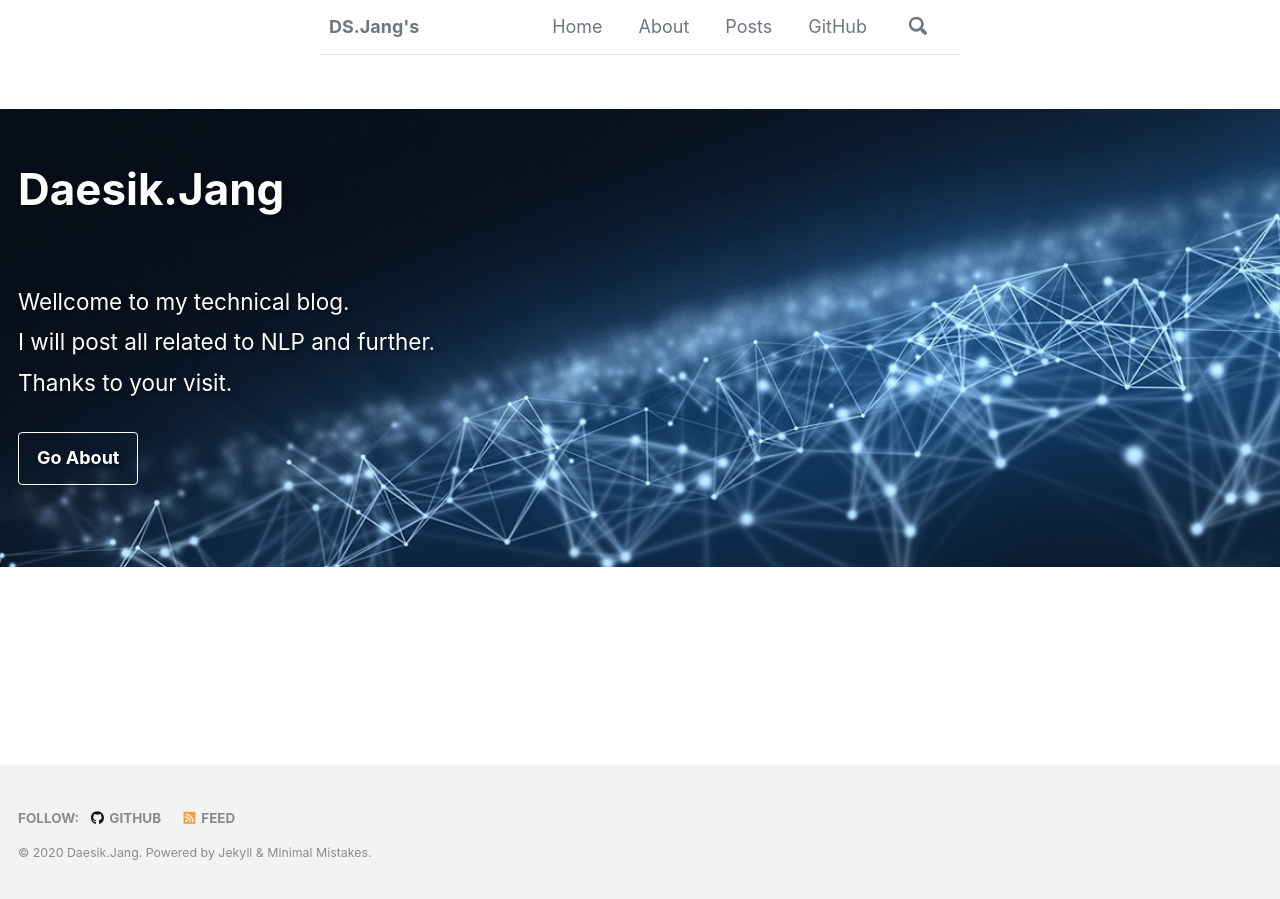
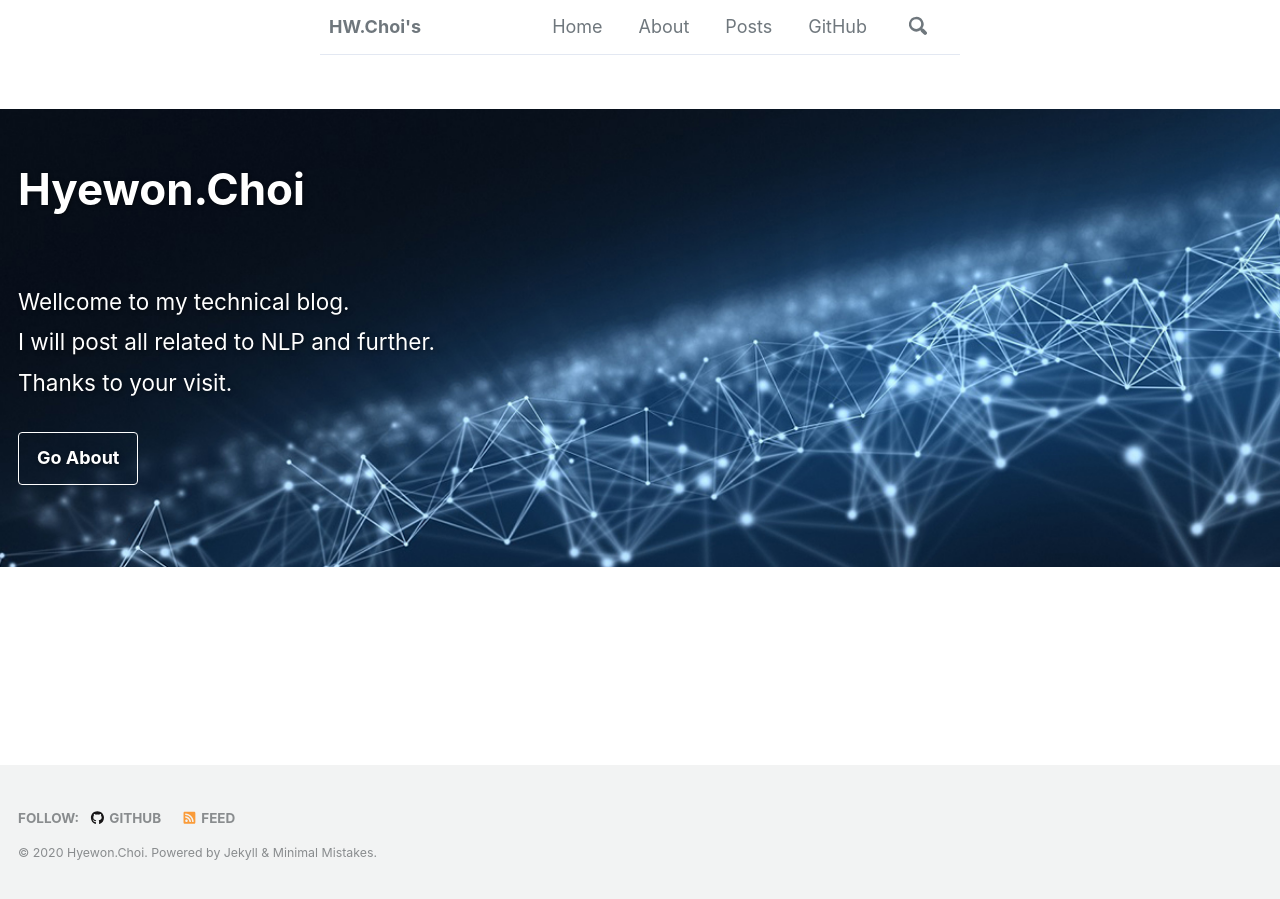
Before and after one commit to hyewonchoi4999/hyewonchoi4999.github.io, a Jekyll site: the page built from index.html, in a window 1280 px wide. Built offline with Jekyll 4.4.1, drawn with Linux system fonts in a browser that asks for light colours; cached includes are drawn as plain includes; nearby versions of some CDN libraries; some web fonts are replaced; the list of posts is cut into pages by our own code.

Commit message:
Update _config.yml

```diff
--- a/_config.yml
+++ b/_config.yml
@@ -16,25 +16,25 @@ minimal_mistakes_skin    : "default" # "air", "aqua", "contrast", "dark", "dirt"
 
 # Site Settings
 locale                   : "en-US"
-title                    : "Daesik.Jang"
+title                    : "Hyewon.Choi"
 title_separator          : "-"
-name                     : "Daesik.Jang"
+name                     : "Hyewon.Choi"
 description              : "Technology Blog"
 url                      : # the base hostname & protocol for your site e.g. "https://mmistakes.github.io"
 baseurl                  : # the subpath of your site, e.g. "/blog"
-repository               : "JangDaesik/JangDaesik.github.io"
+repository               : "hyewonchoi4999/hyewonchoi4999.github.io"
 # GitHub username/repo-name e.g. "mmistakes/minimal-mistakes"
 teaser                   : # path of fallback teaser image, e.g. "/assets/images/500x300.png"
 logo                     : ""
 # path of logo image to display in the masthead, e.g. "/assets/images/88x88.png"
-masthead_title           : "DS.Jang's"
+masthead_title           : "HW.Choi's"
 # overrides the website title displayed in the masthead, use " " for no title
 # breadcrumbs            : false # true, false (default)
 words_per_minute         : 200
 comments:
   provider               : "disqus" # false (default), "disqus", "discourse", "facebook", "staticman", "staticman_v2", "utterances", "custom"
   disqus:
-    shortname            : "Daesik Jang"
+    shortname            : "Hyewon Choi"
     # https://help.disqus.com/customer/portal/articles/466208-what-s-a-shortname-
   discourse:
     server               : # https://meta.discourse.org/t/embedding-discourse-comments-via-javascript/31963 , e.g.: meta.discourse.org
@@ -110,11 +110,11 @@ analytics:
 
 # Site Author
 author:
-  name             : "Daesik, Jang"
+  name             : "Hyewon, Choi"
   avatar           : "/assets/images/profile_cut.jpg"
   bio              : "Thanks for your visit"
   location         : "Suwon, South Korea"
-  email            : daesik0320@gmail.com
+  email            : hyewon4999@gmail.com
   links:
     - label: "Email"
       icon: "fas fa-fw fa-envelope-square"
@@ -147,7 +147,7 @@ footer:
       # url:
     - label: "GitHub"
       icon: "fab fa-fw fa-github"
-      url: "https://github.com/JangDaesik"
+      url: "https://github.com/hyewonchoi4999"
     - label: "GitLab"
       icon: "fab fa-fw fa-gitlab"
       # url:
```
